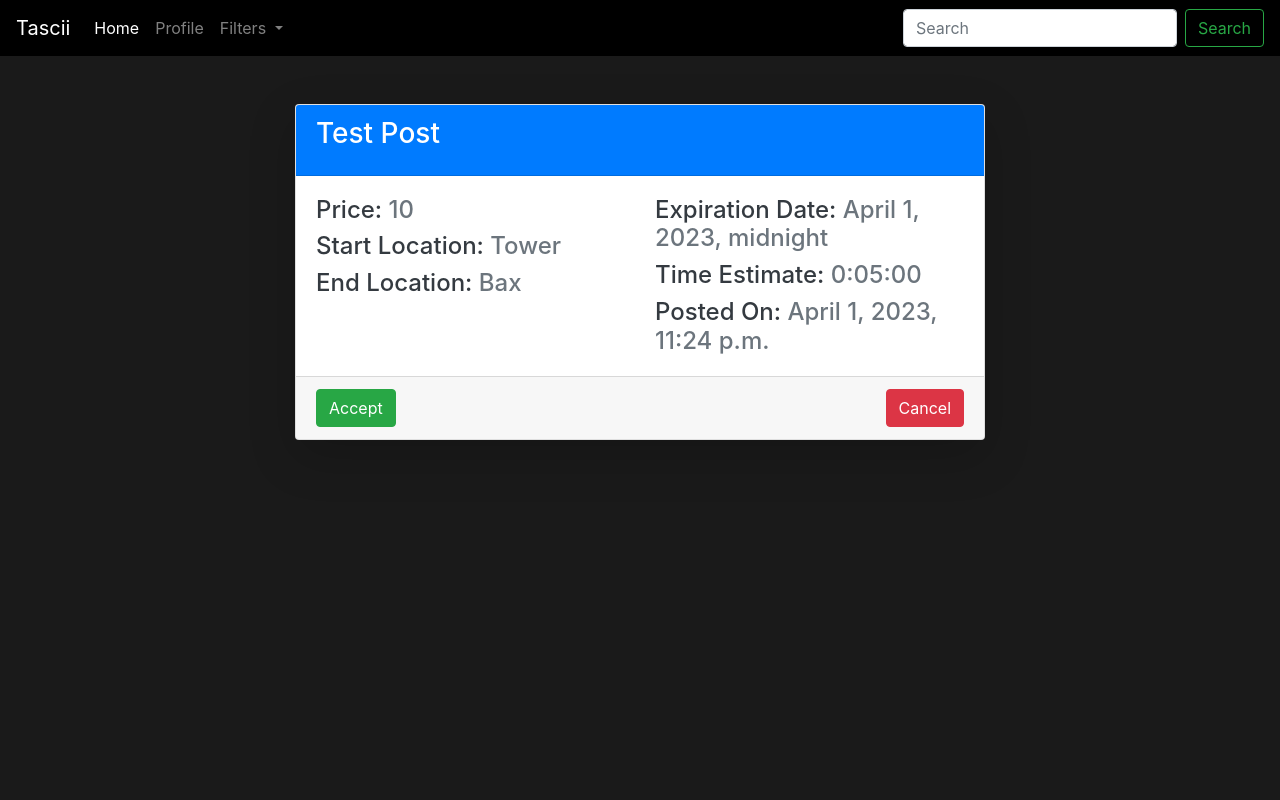
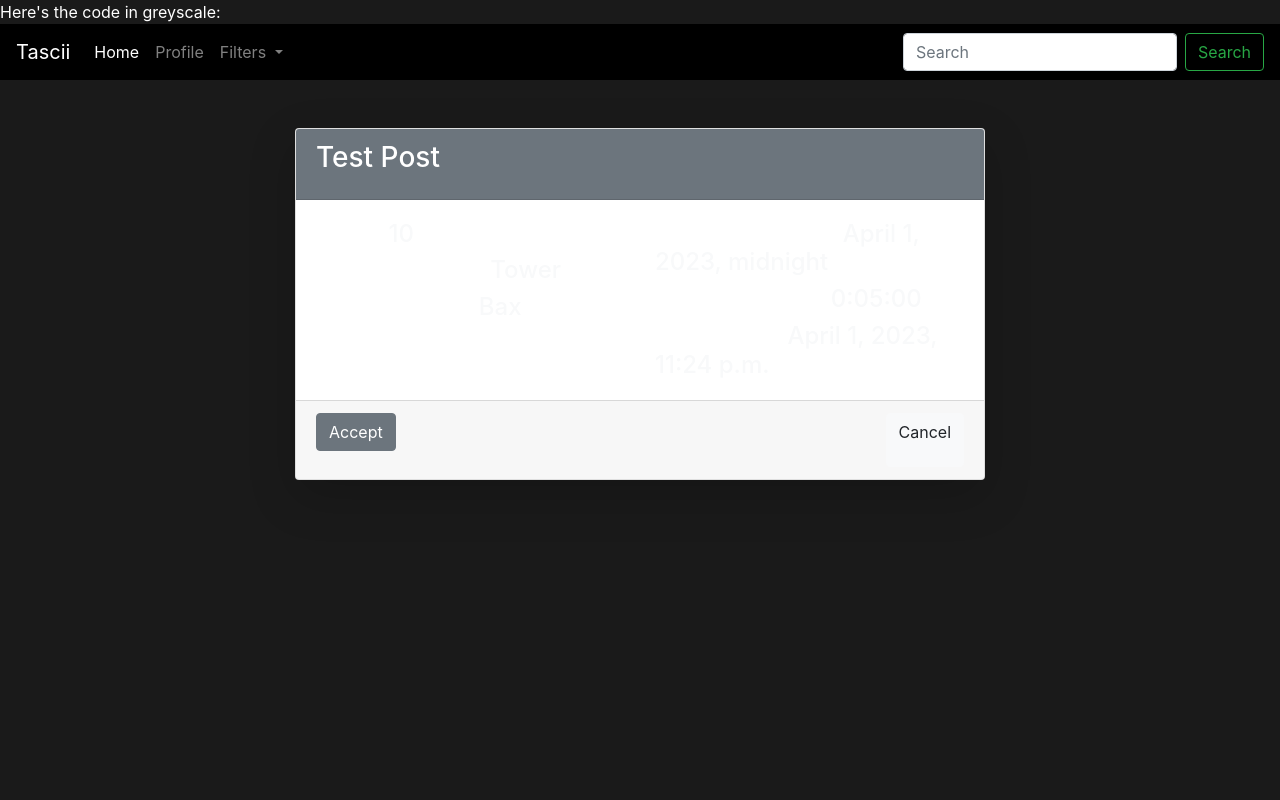
Before and after one commit to alexracape/tascii, a Django app: page /1/ in a window 1280 px wide. Run offline with Django 4.2, Linux system fonts and the light colour scheme; data comes from the database, SQL or seed files in the repository.

Commit message:
Update post_details.html

```diff
--- a/feed/templates/post_details.html
+++ b/feed/templates/post_details.html
@@ -1,3 +1,5 @@
+Here's the code in greyscale:
+
 {% extends "base.html" %}
 
 {% block page_content %}
@@ -6,33 +8,32 @@
   <div class="row">
     <div class="col-md-8 mx-auto">
       <div class="card shadow-lg">
-        <div class="card-header bg-primary text-black">
+        <div class="card-header bg-secondary text-white">
           <h3 class="card-title">{{ post.title }}</h3>
         </div>
         <div class="card-body">
           <div class="row">
             <div class="col-md-6">
-              <h4 class="card-text"><span class="text-dark">Price:</span> <span class="text-secondary">{{ post.price }}</span></h4>
-              <h4 class="card-text"><span class="text-dark">Start Location:</span> <span class="text-secondary">{{ post.start_loc }}</span></h4>
-              <h4 class="card-text"><span class="text-dark">End Location:</span> <span class="text-secondary">{{ post.end_loc }}</span></h4>
+              <h4 class="card-text"><span class="text-white">Price:</span> <span class="text-light">{{ post.price }}</span></h4>
+              <h4 class="card-text"><span class="text-white">Start Location:</span> <span class="text-light">{{ post.start_loc }}</span></h4>
+              <h4 class="card-text"><span class="text-white">End Location:</span> <span class="text-light">{{ post.end_loc }}</span></h4>
             </div>
             <div class="col-md-6">
-              <h4 class="card-text"><span class="text-dark">Expiration Date:</span> <span class="text-secondary">{{ post.expiration_date }}</span></h4>
-              <h4 class="card-text"><span class="text-dark">Time Estimate:</span> <span class="text-secondary">{{ post.time_estimate }}</span></h4>
-              <h4 class="card-text"><span class="text-dark">Posted On:</span> <span class="text-secondary">{{ post.created_at }}</span></h4>
+              <h4 class="card-text"><span class="text-white">Expiration Date:</span> <span class="text-light">{{ post.expiration_date }}</span></h4>
+              <h4 class="card-text"><span class="text-white">Time Estimate:</span> <span class="text-light">{{ post.time_estimate }}</span></h4>
+              <h4 class="card-text"><span class="text-white">Posted On:</span> <span class="text-light">{{ post.created_at }}</span></h4>
             </div>
           </div>
         </div>
         <div class="card-footer d-flex justify-content-between">
           <form method="POST" action="{% url 'post_accept' post.id %}">
             {% csrf_token %}
-            <button type="submit" class="btn btn-success">Accept</button>
+            <button type="submit" class="btn btn-secondary">Accept</button>
           </form>
-          <a href="{% url 'feed' %}" class="btn btn-danger">Cancel</a>
+          <a href="{% url 'feed' %}" class="btn btn-light">Cancel</a>
         </div>
       </div>
     </div>
   </div>
 </div>
-
 {% endblock %}
```
